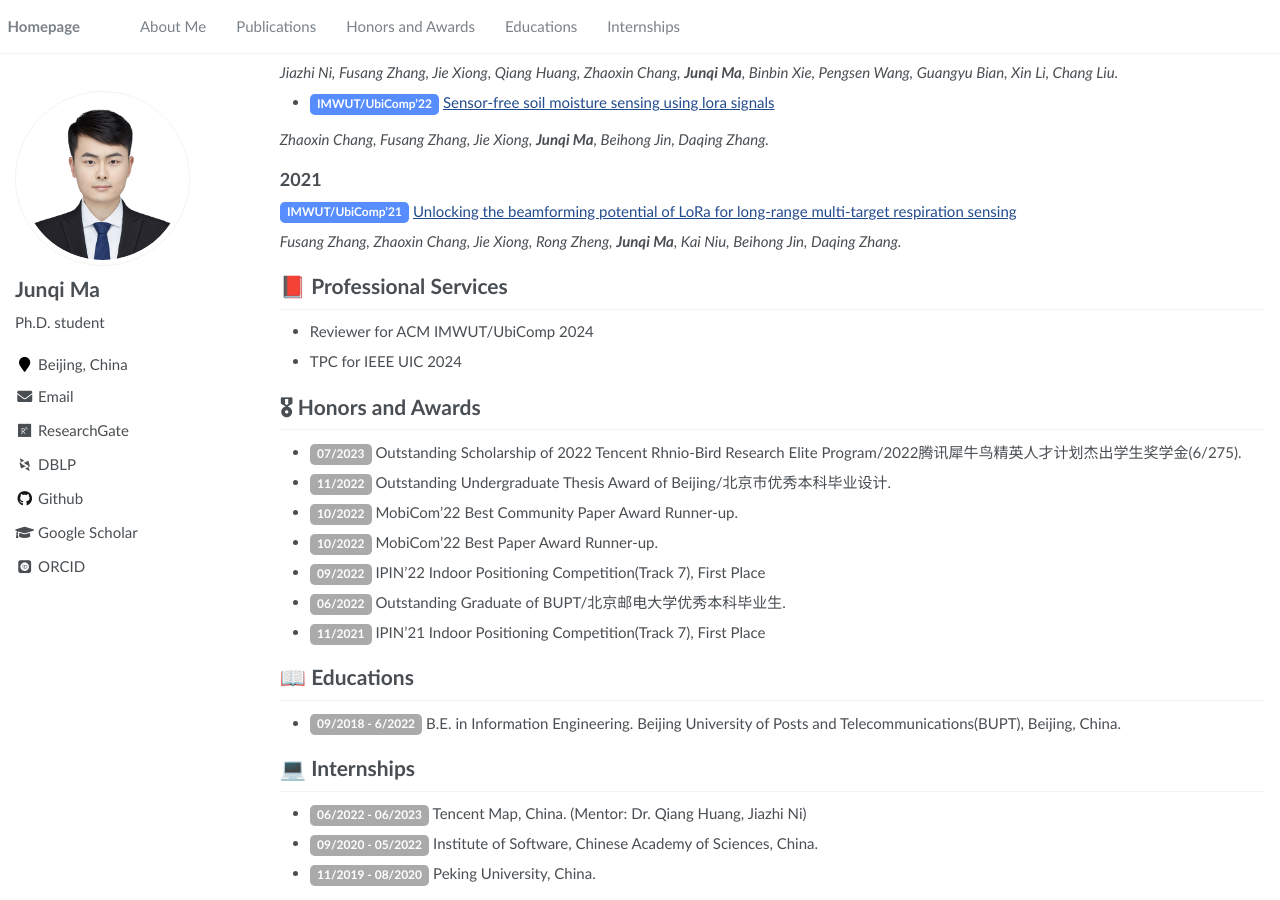
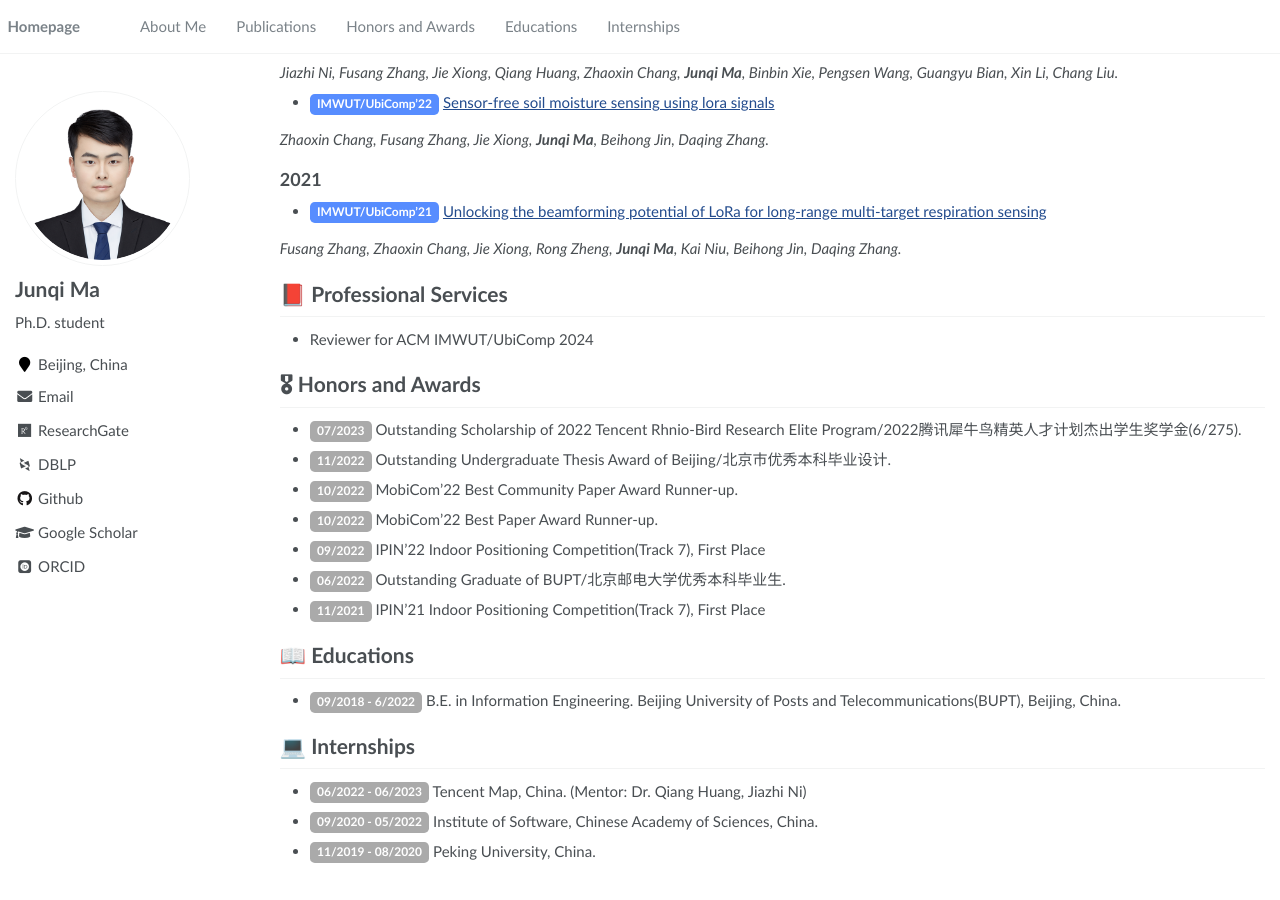
Before and after one commit to junqi-ma/junqi-ma.github.io, a Jekyll site: the page built from _pages/about.md, in a window 1280 px wide and 900 px high, scrolled down 966 px. Built offline with Jekyll 4.4.1, drawn with Linux system fonts in a browser that asks for light colours; some web fonts are replaced; formulas are drawn with MathJax 3; after the commit the page ends 1843 px from its top, so only the background shows below that.

Commit message:
Update about.md

```diff
--- a/_pages/about.md
+++ b/_pages/about.md
@@ -109,14 +109,14 @@ I am a third-year Ph.D. student at Institute of Software, Chinese Academy of Sci
 
 ## 2021
 
-<span class = 'label label-conf'>IMWUT/UbiComp'21</span> [Unlocking the beamforming potential of LoRa for long-range multi-target respiration sensing](https://dl.acm.org/doi/abs/10.1145/3463526)
+- <span class = 'label label-conf'>IMWUT/UbiComp'21</span> [Unlocking the beamforming potential of LoRa for long-range multi-target respiration sensing](https://dl.acm.org/doi/abs/10.1145/3463526)
 
 *Fusang Zhang, Zhaoxin Chang, Jie Xiong, Rong Zheng, **Junqi Ma**, Kai Niu, Beihong Jin, Daqing Zhang.*
 
 # 📕 Professional Services
 
 - Reviewer for ACM IMWUT/UbiComp 2024
-- TPC for IEEE UIC 2024
+<!--- TPC for IEEE UIC 2024-->
 
 # 🎖 Honors and Awards
 - <span class = 'label label-time'>07/2023</span> Outstanding Scholarship of 2022 Tencent Rhnio-Bird Research Elite Program/2022腾讯犀牛鸟精英人才计划杰出学生奖学金(6/275).
```
